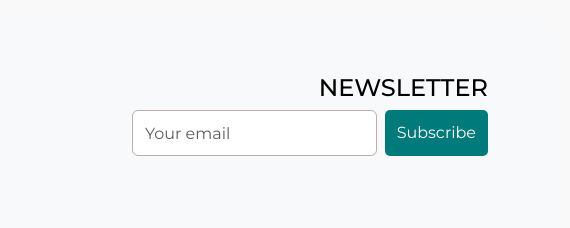
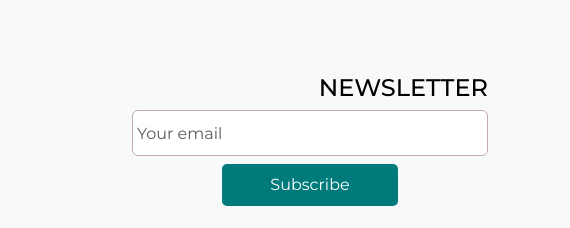
Before and after one commit to Huzaima007/E-Commerce-, a plain HTML site: page contactUs.html in a window 1280 px wide. Shown: the part 724-952 px from the top of the page, 710-1280 px from the left. Drawn offline with nearby package versions, Linux system fonts and the light colour scheme.

Commit message:
Update contactUs.html

```diff
--- a/contactUs.html
+++ b/contactUs.html
@@ -185,14 +185,14 @@
           </div>
           <div class="col-md-4 text-center text-md-end">
             <h4>NEWSLETTER</h4>
-            <form class="d-flex justify-content-center justify-content-md-end">
               <input
                 type="email"
-                class="form-control custom-input w-75 me-2"
+                class="d-flex justify-content-center justify-content-md-end form-control custom-input p-1 me-2 "
                 placeholder="Your email"
               />
-              <button type="submit" class="btn custom-button">Subscribe</button>
-            </form>
+              <div class="button-container d-flex justify-content-center justify-content-md-center px-5">
+                <button type="submit" class="p-2 px-5 mt-2 custom-button">Subscribe</button>
+              </div>
           </div>
         </div>
 
```
